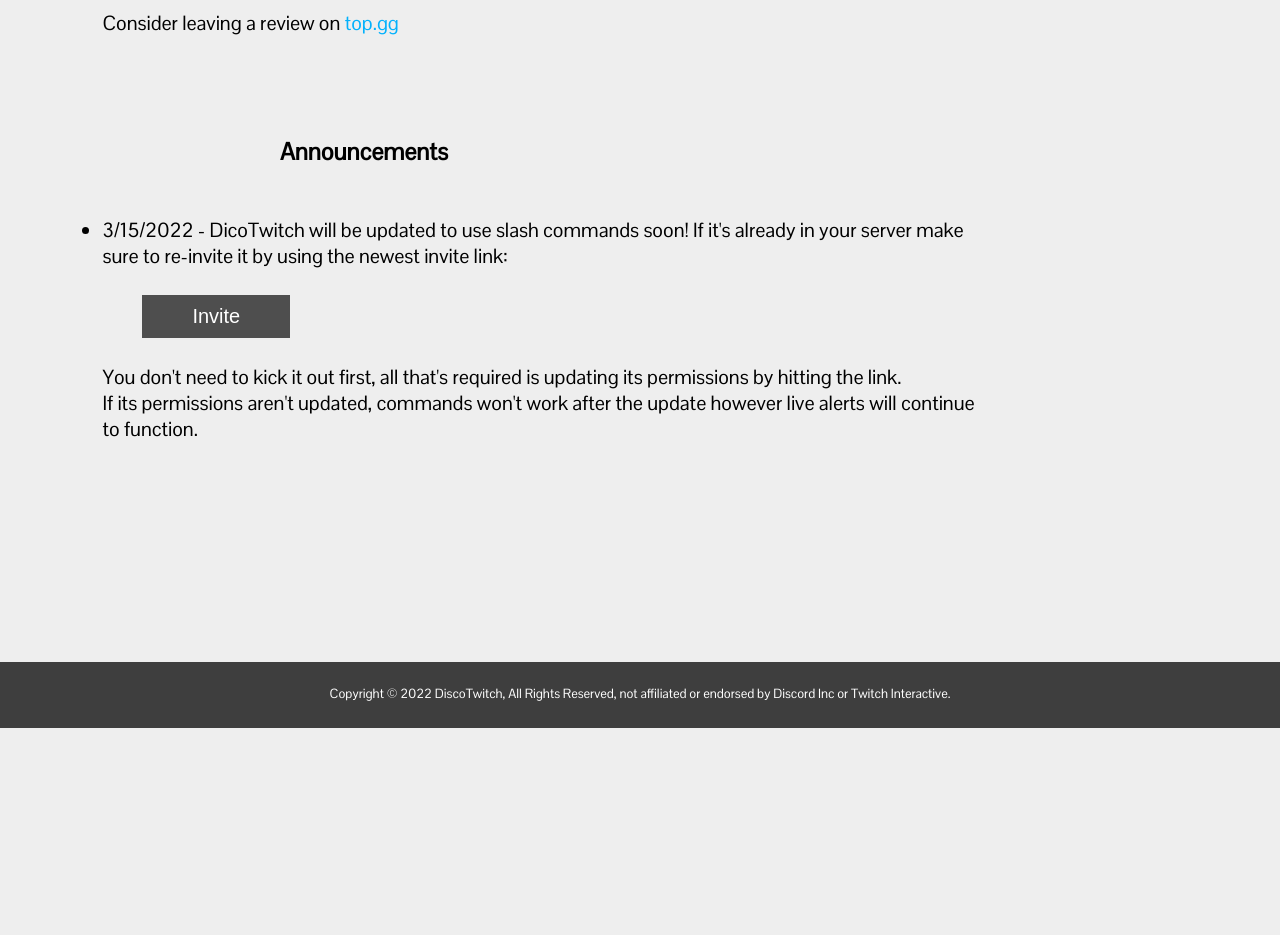
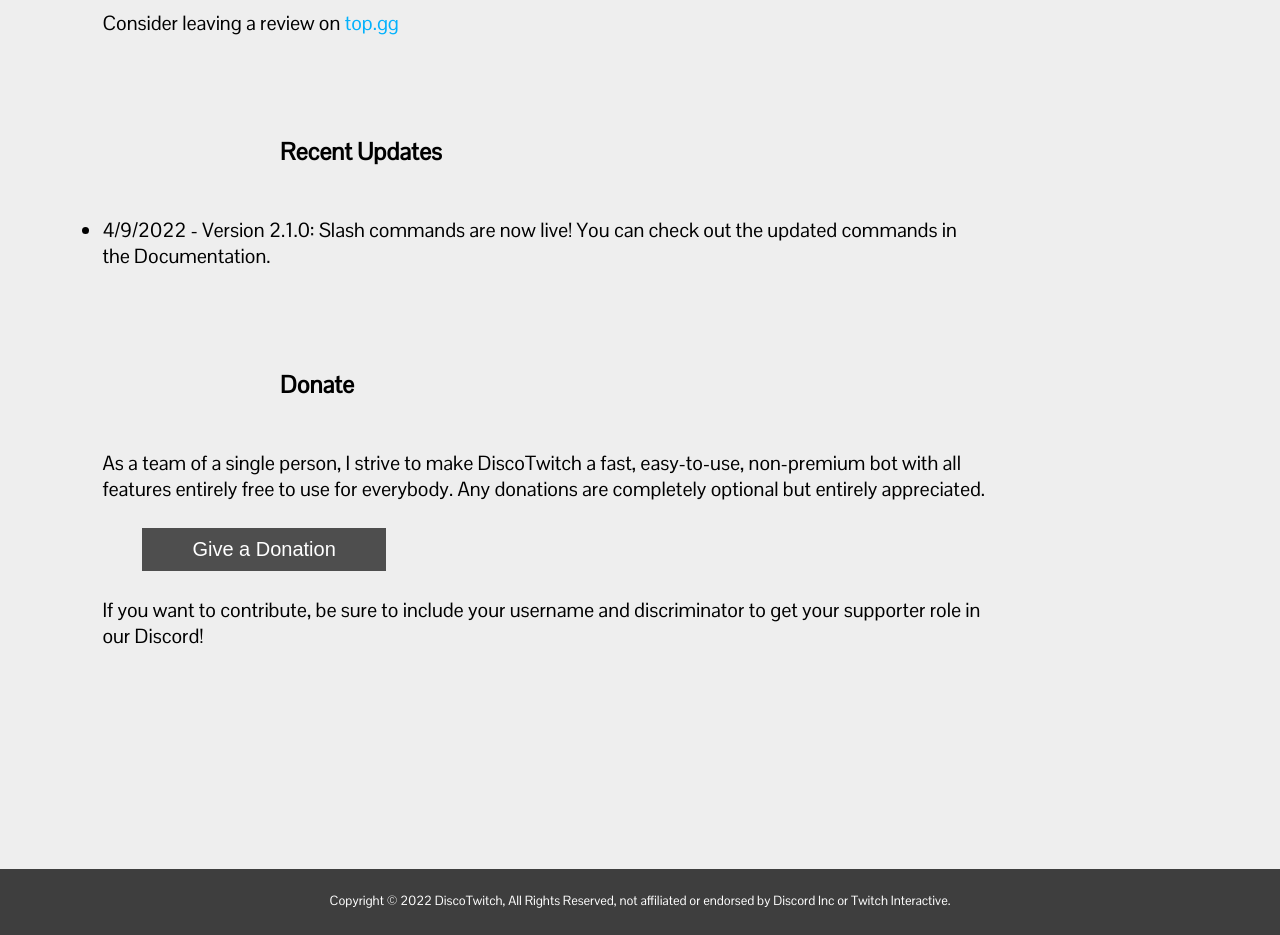
Before and after one commit to discotwitch/discotwitch.github.io, a plain HTML site: page index.html in a window 1280 px wide. Shown: the part 2080-3015 px from the top of the page. Before the commit the page ends 2808 px from the top, so only its background shows below. Drawn offline with Linux system fonts and the light colour scheme; some packages are replaced by stand-ins of ours; a web font is replaced by a local one.

Commit message:
Update index.html

```diff
--- a/index.html
+++ b/index.html
@@ -88,21 +88,17 @@
         <h2 id="support" class="title">Discord Server</h2>
         <p class="infotext">Visit the official Discord for help and to report bugs.<br><br><a class="btn" target="_blank" href="https://discord.gg/atwCY9d"><button>Join</button></a></p><br>
         <p class="infotext">Consider leaving a review on <a target='_blank' href="https://top.gg/bot/759451174998376468">top.gg</a></p>
-        <h2 class="title" id="announcements">Announcements</h2>
+        <h2 class="title" id="announcements">Recent Updates</h2>
         <ul class="infotext">
-            <li>3/15/2022 - DicoTwitch will be updated to use slash commands soon! If it's already in your server make sure to re-invite it by using the newest invite link:
-            <br><br><a target="_blank" href="https://discord.com/api/oauth2/authorize?client_id=759451174998376468&permissions=335693824&scope=bot%20applications.commands"><button>Invite</button></a>
-            <br><br>You don't need to kick it out first, all that's required is updating its permissions by hitting the link.
-                <br>If its permissions aren't updated, commands won't work after the update however live alerts will continue to function.</li>
+            <li>4/9/2022 - Version 2.1.0: Slash commands are now live! You can check out the updated commands in the Documentation.</li>
         </ul>
-        <!--
+
         <h2 class="title">Donate</h2>
-        <p class="infotext">All donations are appreciated! I am a one-man team, and over the past few months this project has essentially become my part-time job.
-            Any support is appreciated in order to help me maintain and expand this project into the future.<br><br>
-            <a class="infoa" target="_blank" href="https://paypal.me/discotwitch"><button>Give a Donation</button></a><br><br>
-            If you contribute and have joined the Discord, be sure to include
-            your username and discriminator to get your supporter role!</p>
-        -->
+        <p class="infotext">As a team of a single person, I strive to make DiscoTwitch a fast, easy-to-use, non-premium bot with all features entirely free to use for everybody. Any donations are completely optional but entirely appreciated. <br><br>
+            <a class="infoa" target="_blank" href="https://ko-fi.com/discotwitch"><button>Give a Donation</button></a><br><br>
+            If you want to contribute, be sure to include
+            your username and discriminator to get your supporter role in our Discord!</p>
+
 
 
 
```
